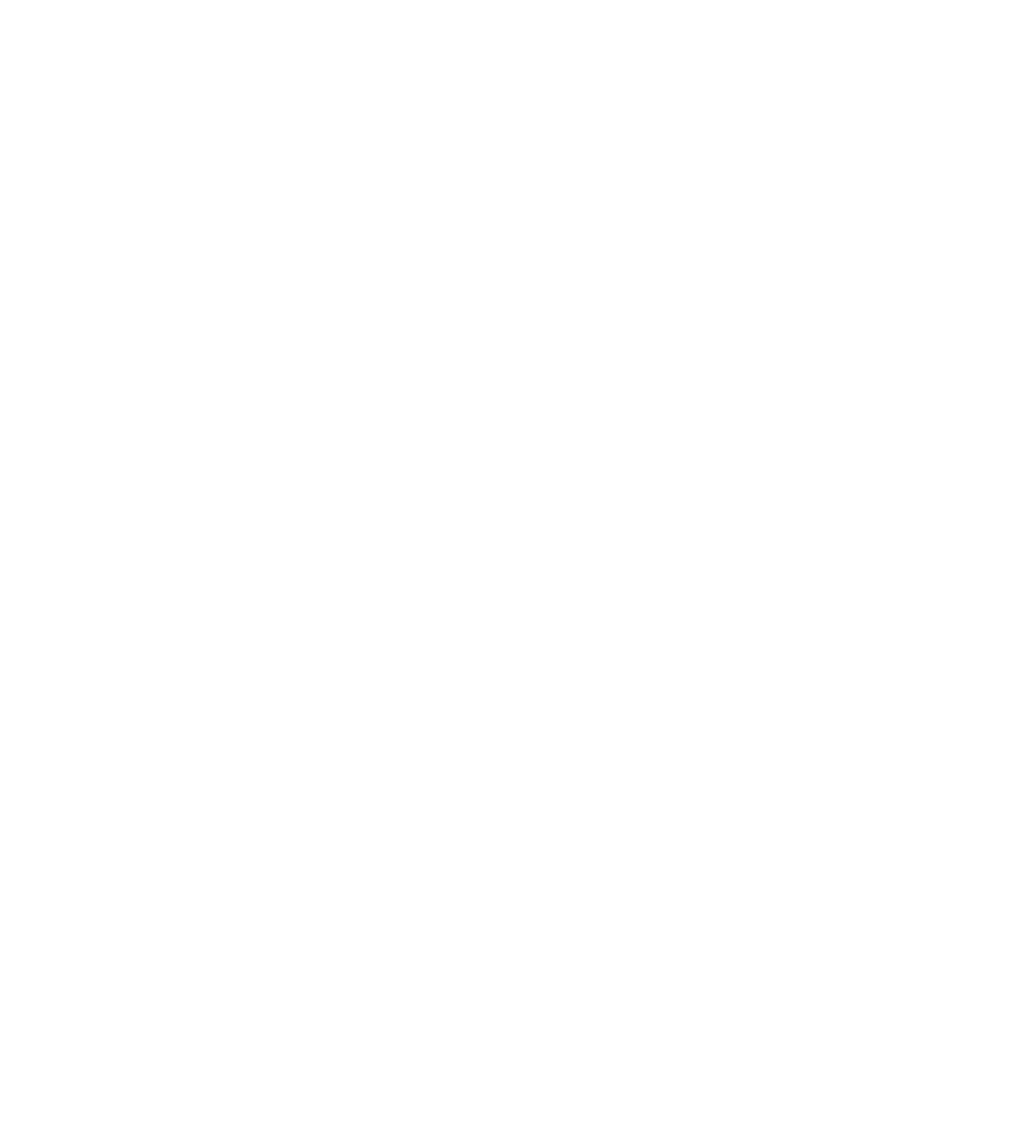
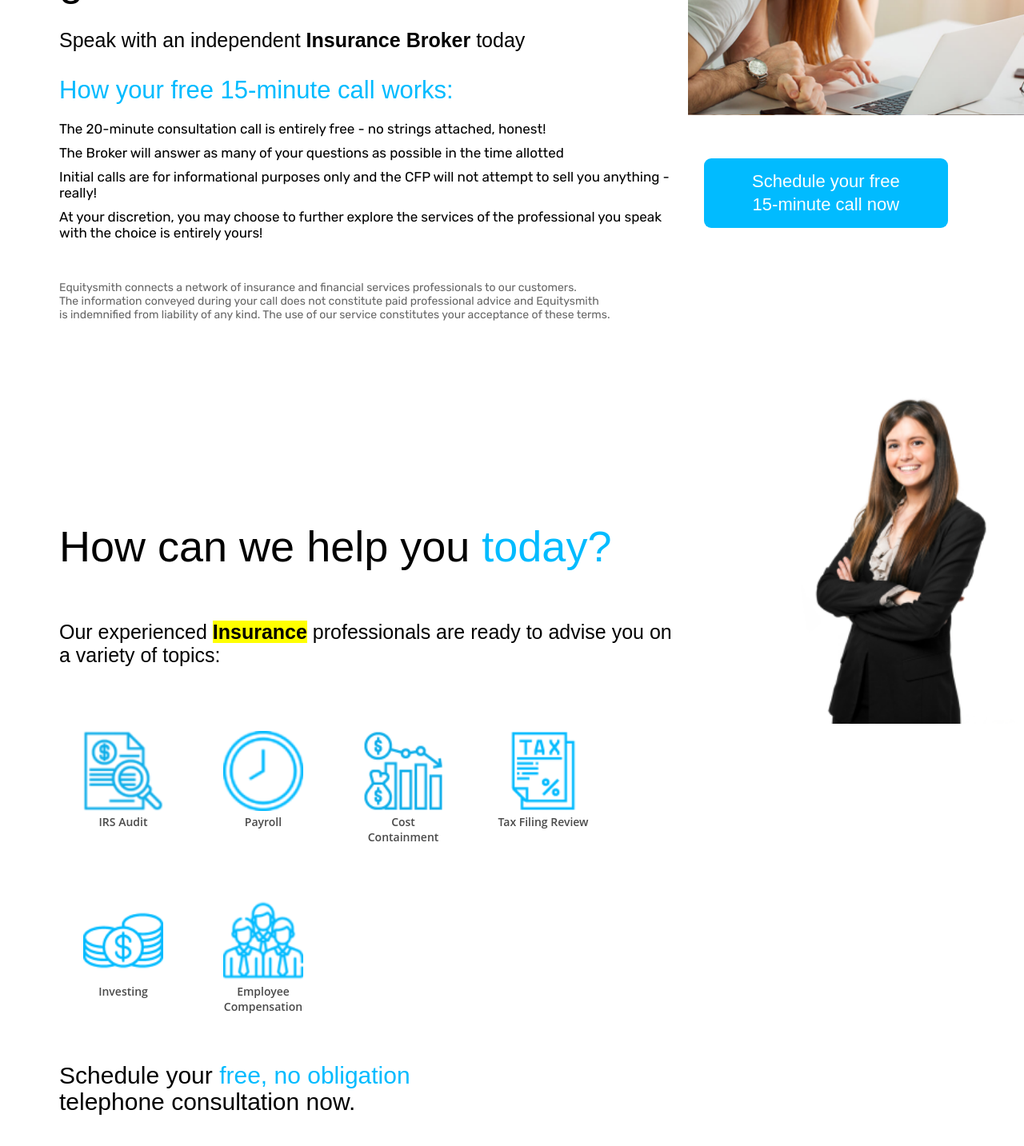
Before and after one commit to lggg123/equitysmith-mern-app, a React (Create React App) app: page /insurance in a window 1280 px wide. Shown: the part 360-1793 px from the top of the page at 80% size. Before the commit the page ends 800 px from the top, so only its background shows below. Built offline with nearby package versions, Linux system fonts and the light colour scheme.

Commit message:
Completed insurance styling and markup

```diff
--- a/src/App.js
+++ b/src/App.js
@@ -5,6 +5,7 @@
 import Blog from "./pages/blog/Blog";
 import Financial from "./pages/Financial/Financial";
 import Accounting from "./pages/Accounting/Accounting";
+import Insurance from "./pages/Insurance/Insurance";
 import PrivacyPolicy from "./pages/privacyPolicy/PrivacyPolicy"
 import ContactUs from "./pages/ContactUs/ContactUs";
 import Single from "./pages/single/Single";
@@ -38,6 +39,9 @@
         <Route path="/financial">
           <Financial />
         </Route>
+        <Route path="/insurance">
+          <Insurance />
+        </Route>
         <Route path="/accounting">
           <Accounting />
         </Route>
--- a/src/pages/Financial/Financial.jsx
+++ b/src/pages/Financial/Financial.jsx
@@ -80,5 +80,4 @@
             </div>
         </>
     )
-
 }
--- a/src/pages/insurance/Insurance.jsx
+++ b/src/pages/insurance/Insurance.jsx
@@ -1,30 +1,83 @@
-import "./insurace.css"
+import "./insurance.css"
+import aboutUs1 from "../../img/about-us1.png"
+import insurance_jane from "../../img/insurance_jane.png"
+import tax_issues from "../../img/tax_issues.png"
+import cash_flow_analysis from "../../img/cash_flow_analysis.png"
+import stocks_investing from "../../img/stocks_investing.png"
+import irs_audit from "../../img/irs_audit.png"
+import payroll from "../../img/payroll.png"
+import agent_fee from "../../img/agent_fee.png"
 
-export default function Insurance() {
-    const text1 = "The 15-minute consultation call is entirely free - no strings attached, honest!"
+export default function Financial() {
+    const text1 = "The 20-minute consultation call is entirely free - no strings attached, honest!"
     const text2 = "The Broker will answer as many of your questions as possible in the time allotted"
-    const text3 = "Initial calls are for informational purposes only and the Broker will not attempt to sell you anything - really!"
-    const text4 = "At your discretion, you may choose to further explore the services of the professional you speak with the choice is entirely yours"
-    const text5 = "Equitysmith connects a network of insurance and financial services professionals to our customers. The information conveyed during your call does not constitute paid professional advice and Equitysmith is indemnified from liability of any kind. The use of our service consitutes your acceptance of these terms."
+    const text3 = "Initial calls are for informational purposes only and the CFP will not attempt to sell you anything - really!"
+    const text4 = "At your discretion, you may choose to further explore the services of the professional you speak with the choice is entirely yours!"
+    const text5 = "Equitysmith connects a network of insurance and financial services professionals to our customers. \nThe information conveyed during your call does not constitute paid professional advice and Equitysmith \nis indemnified from liability of any kind. The use of our service constitutes your acceptance of these terms."
 
     return (
         <>
-            <h1>Getting expert <span id="blue">insurance advice</span> just got a lot easier.</h1>
-            <h2 class="light">Speak with an independent <span id="bold">Insurance Broker</span> today</h2>
-            <h2 class="blue">How your free 15-minute call works:</h2>
-            <p><strong>{text1}</strong></p>
-            <p><strong>{text2}</strong></p>
-            <p><strong>{text3}</strong></p>
-            <p><strong>{text4}</strong></p>
-            <p>{text5}</p>
-            <img></img>
-            <button>Schedule your free 15-minute call now</button>
-            <h1>How can we help you <span id="blue">today?</span></h1>
-            <h2 class="light">Our experienced <span id="bold-highlight">Insurance</span> professionals are ready to advise you on a variety of topics:</h2>
-            <img></img>
-            <h2>Schedule your <span id="blue">free, no obligation telephone consultation now.</span></h2>
-            <button>Book my call</button>
-            <img></img>
+            <div className="container">
+                <div className="insurance-header">
+                    <div className="insurance-content">
+                        <h1 className="insurance-title">Getting expert{"\n"}<span class="blue">financial advice </span>just{"\n"}got a lot easier.</h1>
+                    </div>
+                    <div>
+                        <h2 className="insurance-mini-title">Speak with an independent <text style={{fontWeight: 'bold'}}>Insurance Broker</text> today</h2>
+                    </div>
+                    <div>
+                        <h2 className="insurance-mini-title2">How your free 15-minute call works:</h2>
+                    </div>
+                    <div className="call-features">
+                        <p>{text1}</p>
+                        <p>{text2}</p>
+                        <p>{text3}</p>
+                        <p>{text4}</p>
+                    </div>
+                    <div className="disclaimer">
+                        <p id="grey">{text5}</p>
+                    </div>
+                    <h1 className="scheduleText">How can we help you <span class="blue">today?</span></h1>
+                    <p className="scheduleText2">Our experienced <text style={{fontWeight: 'bold'}}><mark>Insurance</mark></text> professionals are ready to advise you on a variety of topics:</p>
+
+                    <div className="item">
+                        <img src={irs_audit} className="services" alt=""></img>
+                        <span className="caption">IRS Audit</span>
+                    </div>
+                    <div className="item">
+                        <img src={payroll} className="services" alt=""></img>
+                        <span className="caption">Payroll</span>
+                    </div>
+                    <div className="item">
+                        <img src={stocks_investing} className="services" alt=""></img>
+                        <span className="caption">Cost Containment</span>
+                    </div>
+                    <div className="item">
+                        <img src={tax_issues} className="services" alt=""></img>
+                        <span className="caption">Tax Filing Review</span>
+                    </div>
+                    <div className="item">
+                        <img src={cash_flow_analysis} className="services" alt=""></img>
+                        <span className="caption">Investing</span>
+                    </div>
+                    <div className="item">
+                        <img src={agent_fee} className="services" alt=""></img>
+                        <span className="caption">Employee Compensation</span>
+                    </div>
+
+                    <h2 className="scheduleText3">Schedule your <span class="blue">free, no obligation</span> {"\n"}telephone consultation now.</h2>
+
+                    <button className="bookButton">Book my call</button>
+                </div>
+
+                <div className="sideBar">
+                    <img src={aboutUs1} id="aboutUs" alt=""></img>
+
+                    <button className="scheduleButton">Schedule your free{"\n"}15-minute call now</button>
+
+                    <img src={insurance_jane} id="insurance_jane" alt=""></img>
+                </div>
+            </div>
         </>
     )
 }
--- a/src/pages/insurance/insurance.css
+++ b/src/pages/insurance/insurance.css
@@ -0,0 +1,139 @@
+.container {
+    display: grid;
+    grid-template-columns: repeat(3, 1fr);
+    gap: 10px;
+    grid-auto-rows: minmax(100px, auto);
+}
+
+.insurance-header {
+    margin-top: 130px;
+    margin-left: 74px;
+    grid-column: 1 / 3;
+    grid-row: 1;
+}
+
+.insurance-title {
+    font-family: "Arial Rounded MT Bold", sans-serif;
+    font-size: 54px;
+    font-weight: 300;
+}
+
+.insurance-mini-title {
+    font-family: "Arial", sans-serif;
+    font-size: 25px;
+    padding-top: 30px;
+    font-weight: 300;
+}
+
+.insurance-mini-title2 {
+    font-family: "arial rounded", sans-serif;
+    font-size: 31px;
+    color: #01bbff;
+    padding-top: 30px;
+    font-weight: 500;
+}
+
+.call-features {
+    font-family: "arial rounded", sans-serif;
+    font-size: 17px;
+    padding-top: 10px;
+    font-weight: 4250;
+}
+
+.call-features p {
+    padding-top: 10px;
+}
+
+.disclaimer{
+    padding-top: 50px;
+    color: #666666;
+    font-family: "Rubik", Sans-serif;
+    font-size: 14px;
+}
+
+.scheduleText{
+    font-family: "Arial Rounded MT Bold", sans-serif;
+    font-size: 54px;
+    font-weight: 100;
+    padding-top: 250px;
+}
+
+#aboutUs {
+    padding-top: 160px;
+    padding-bottom: 50px;
+    max-width: 100%
+}
+
+.scheduleText2 {
+    font-family: "Arial", sans-serif;
+    font-size: 25px;
+    padding-top: 32px;
+    margin-top: 30px;
+    margin-bottom: 10px;
+}
+
+.scheduleButton{
+    font-family: "arial rounded", Sans-serif;
+    font-size: 22px;
+    font-weight: 400;
+    color: white;
+    line-height: 1.3em;
+    background-color: #01BBFF;
+    border-style: solid;
+    border-width: 0px 0px 0px 0px;
+    border-radius: 9px 9px 9px 9px;
+    padding: 15px 60px 15px 60px;
+    margin-left: 20px;
+}
+
+#insurance_jane{
+    padding-top: 200px;
+    width: 100%;
+}
+
+.item{
+    vertical-align: top;
+    display: inline-block;
+    text-align: center;
+    width: 120px;
+    padding-top: 70px;
+    padding-right: 35px;
+    margin-left: 20px;
+
+}
+.services{
+    width: 100px;
+    height: 100px;
+
+}
+.caption{
+    display: block;
+    font-family: "Open Sans",sans-serif;
+    font-size: 14px;
+    color: #4a4a4a;
+    font-weight: 600;
+}
+
+.scheduleText3{
+    font-family: "Arial Rounded MT Bold", sans-serif;
+    font-size: 30px;
+    font-weight: 100;
+    padding-top: 60px;
+    line-height: 25pt;
+}
+
+.bookButton{
+    font-family: "arial rounded", Sans-serif;
+    font-size: 22px;
+    font-weight: 400;
+    color: white;
+    line-height: 1.3em;
+    background-color: #01BBFF;
+    border-style: solid;
+    border-width: 0px 0px 0px 0px;
+    border-radius: 9px 9px 9px 9px;
+    padding: 15px 60px 15px 60px;
+    margin-left: 15px;
+    margin-top: 40px;
+    margin-bottom: 40px;
+}
```
